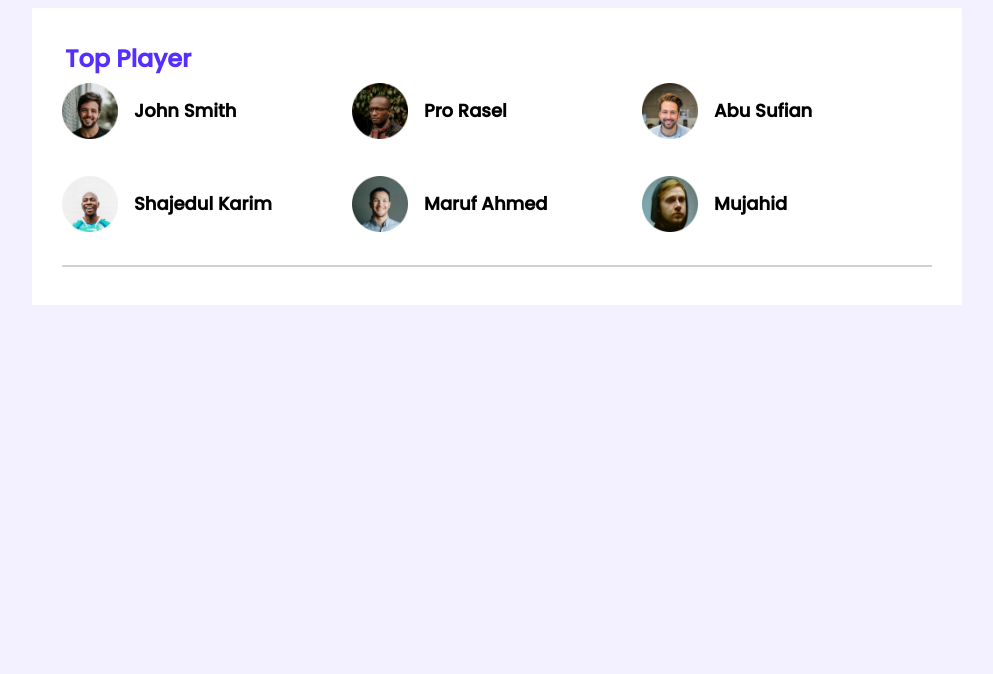
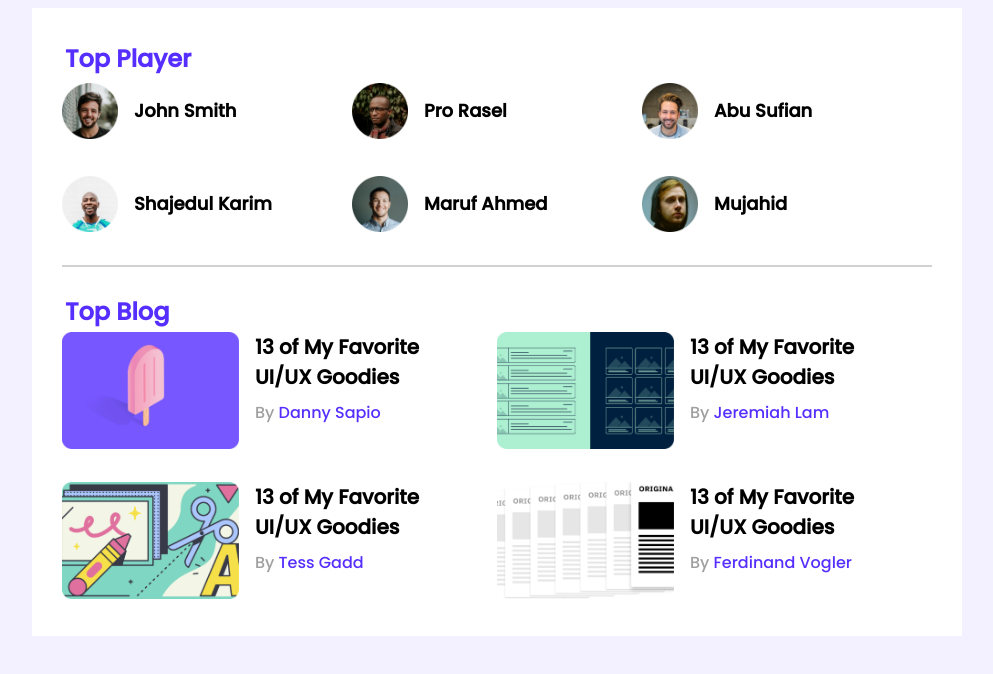
Before and after one commit to raiihan/leader-board-css3, a plain HTML site: page index.html in a window 1280 px wide. Shown: the whole page, without its empty margins (143-1136 px from the left). Drawn offline with Linux system fonts and the light colour scheme.

Commit message:
Top Blog Section Added

```diff
--- a/index.html
+++ b/index.html
@@ -46,6 +46,48 @@
                 </div>
             </div>
             <hr>
+            <!-- top blog start -->
+            <div class="top-blog">
+                <h2 class="section-title">Top Blog</h2>
+                <div class="blogs">
+                    <article class="blog">
+                        <div class="thumbnail">
+                            <img src="./images/blogs/blog-1.png" alt="">
+                        </div>
+                        <div class="blog-info">
+                            <h3 class="blog-title">13 of My Favorite UI/UX Goodies</h3>
+                            <p class="blog-author">By <a href="">Danny Sapio</a></p>
+                        </div>
+                    </article>
+                    <article class="blog">
+                        <div class="thumbnail">
+                            <img src="./images/blogs/blog-2.png" alt="">
+                        </div>
+                        <div class="blog-info">
+                            <h3 class="blog-title">13 of My Favorite UI/UX Goodies</h3>
+                            <p class="blog-author">By <a href="">Jeremiah Lam</a></p>
+                        </div>
+                    </article>
+                    <article class="blog">
+                        <div class="thumbnail">
+                            <img src="./images/blogs/blog-3.png" alt="">
+                        </div>
+                        <div class="blog-info">
+                            <h3 class="blog-title">13 of My Favorite UI/UX Goodies</h3>
+                            <p class="blog-author">By <a href="">Tess Gadd</a></p>
+                        </div>
+                    </article>
+                    <article class="blog">
+                        <div class="thumbnail">
+                            <img src="./images/blogs/blog-4.png" alt="">
+                        </div>
+                        <div class="blog-info">
+                            <h3 class="blog-title">13 of My Favorite UI/UX Goodies</h3>
+                            <p class="blog-author">By <a href="">Ferdinand Vogler</a></p>
+                        </div>
+                    </article>
+                </div>
+            </div>
         </section>
     </main>
 </body>
--- a/styles/styles.css
+++ b/styles/styles.css
@@ -18,6 +18,7 @@ main{
 
 hr{
     border: 1px solid #D1D1D1;
+    margin-bottom: 27px;
 }
 
 /* Top players style */
@@ -49,3 +50,43 @@ margin-bottom: 30px;
     margin-left: 16px;
     font-size: 18px;
 }
+
+
+/* top Blog style  */
+
+.top-blog{}
+.section-title{}
+.blogs{
+    display: grid;
+    grid-template-columns: repeat(2, 1fr);
+    grid-row-gap: 26px;
+}
+.blog{
+    display: flex;
+}
+.thumbnail{}
+.blog .thumbnail img{
+    width: 177px;
+    height: 117px;
+}
+.blog-info{
+    margin-left: 16px;
+}
+.blog-title{
+    font-size: 20px;
+    width: 197px;
+    height: 68px;
+    margin: 0;
+
+}
+.blog-author{
+    color: #9F9F9F;
+    font-size: 16px;
+    margin: 0;
+
+
+}
+.blog-author a{
+    color: #562EFF;
+    text-decoration: none;
+}
```
